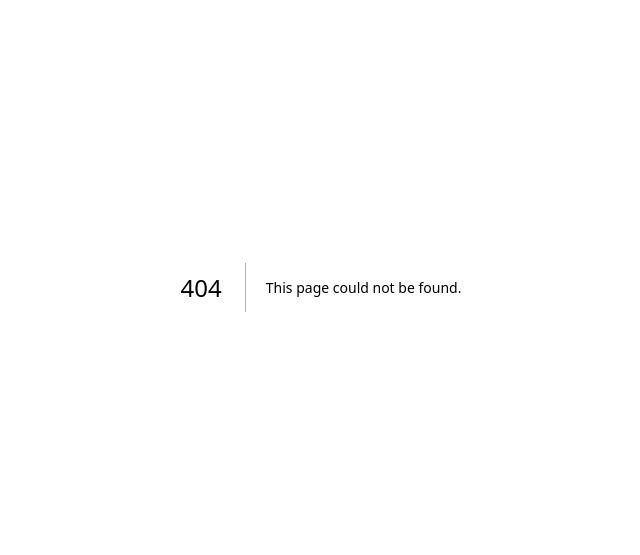
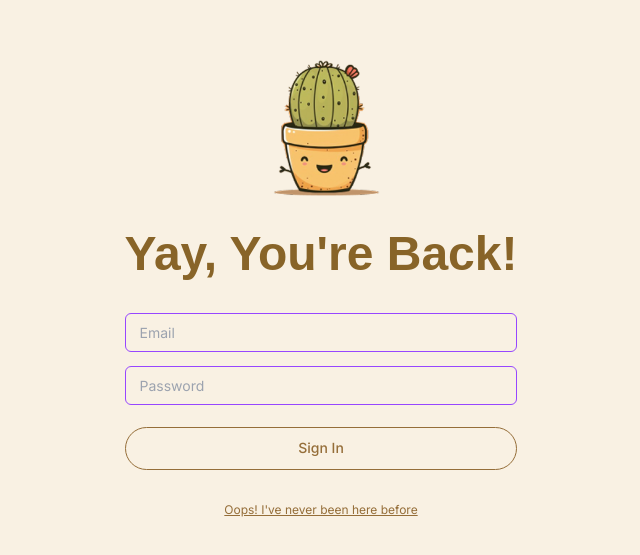
Before and after one commit to moisesdiazm/notes-taking, a Next.js app in the folder frontend/: page /login in a window 1280 px wide. Before the commit this address had no page. Shown: the part 113-668 px from the top of the page, without its empty margins (319-959 px from the left). Built offline with nearby package versions, Linux system fonts and the light colour scheme; no server answers; a web font is replaced by a local one.

Commit message:
fix: signup/signin ui logic was missing

```diff
--- /dev/null
+++ b/frontend/app/login/page.tsx
@@ -0,0 +1,5 @@
+import LoginPage from '@/components/LoginPage'
+
+export default function Page() {
+  return <LoginPage mode="signin" />
+}
--- a/frontend/app/page.tsx
+++ b/frontend/app/page.tsx
@@ -1,5 +1,5 @@
-import LoginPage from '@/components/LoginPage'
+import { redirect } from 'next/navigation'
 
 export default function Page() {
-  return <LoginPage />
+  redirect('/login')
 }
--- /dev/null
+++ b/frontend/app/signup/page.tsx
@@ -0,0 +1,5 @@
+import LoginPage from '@/components/LoginPage'
+
+export default function Page() {
+  return <LoginPage mode="signup" />
+}
--- a/frontend/components/LoginPage.tsx
+++ b/frontend/components/LoginPage.tsx
@@ -7,18 +7,12 @@ import catImg from '@/app/img/cat.png'
 import plantImg from '@/app/img/plant.png'
 import { login, setTokens, getAccessToken } from '@/lib/api'
 
-type LoginVariant = 'new-friend' | 'returning'
+type Mode = 'signin' | 'signup'
 
-function pickVariant(): LoginVariant {
-  return Math.random() < 0.5 ? 'new-friend' : 'returning'
-}
-
-export default function LoginPage() {
+export default function LoginPage({ mode = 'signin' }: { mode?: Mode }) {
   const router = useRouter()
-  const [variant, setVariant] = useState<LoginVariant>('new-friend')
 
   useEffect(() => {
-    setVariant(pickVariant())
     if (getAccessToken()) {
       router.replace('/dashboard')
     }
@@ -29,9 +23,9 @@ export default function LoginPage() {
   const [error, setError] = useState<string | null>(null)
   const [loading, setLoading] = useState(false)
 
-  const isNewFriend = variant === 'new-friend'
+  const isSignUp = mode === 'signup'
 
-  async function handleSignIn(e: React.FormEvent) {
+  async function handleSubmit(e: React.FormEvent) {
     e.preventDefault()
     setError(null)
     setLoading(true)
@@ -46,21 +40,17 @@ export default function LoginPage() {
     }
   }
 
-  function toggleVariant() {
-    setVariant((v) => (v === 'new-friend' ? 'returning' : 'new-friend'))
-  }
-
   return (
     <div className="min-h-screen w-full bg-cream flex items-center justify-center">
       <div className="flex justify-center w-full max-w-[50rem]">
         <div className="flex flex-col justify-center px-16 gap-8">
-          <CharacterBadge isNewFriend={isNewFriend} />
+          <CharacterBadge isSignUp={isSignUp} />
 
           <h1 className="m-0 font-serif font-bold text-5xl leading-[1.1] text-title-brown">
-            {isNewFriend ? 'Yay, New Friend!' : "Yay, You're Back!"}
+            {isSignUp ? 'Yay, New Friend!' : "Yay, You're Back!"}
           </h1>
 
-          <form onSubmit={handleSignIn} className="flex flex-col gap-[14px]">
+          <form onSubmit={handleSubmit} className="flex flex-col gap-[14px]">
             <input
               type="email"
               value={email}
@@ -83,15 +73,17 @@ export default function LoginPage() {
               disabled={loading}
               className="w-full h-[43px] mt-2 border border-accent-brown rounded-full bg-transparent font-sans text-sm font-medium text-accent-brown cursor-pointer transition-opacity hover:opacity-70 disabled:opacity-50"
             >
-              {loading ? 'Signing in…' : 'Sign In'}
+              {loading
+                ? isSignUp ? 'Signing up…' : 'Signing in…'
+                : isSignUp ? 'Sign Up' : 'Sign In'}
             </button>
           </form>
 
           <span
-            onClick={toggleVariant}
+            onClick={() => router.push(isSignUp ? '/login' : '/signup')}
             className="font-sans text-xs text-accent-brown underline cursor-pointer select-none text-center"
           >
-            {isNewFriend ? "We're already friends!" : "Oops! I've never been here before"}
+            {isSignUp ? "We're already friends!" : "Oops! I've never been here before"}
           </span>
         </div>
       </div>
@@ -99,14 +91,12 @@ export default function LoginPage() {
   )
 }
 
-function CharacterBadge({ isNewFriend }: { isNewFriend: boolean }) {
+function CharacterBadge({ isSignUp }: { isSignUp: boolean }) {
   return (
-    <div
-      className="flex flex-col justify-center gap-2"
-    >
+    <div className="flex flex-col justify-center gap-2">
       <Image
-        src={isNewFriend ? catImg : plantImg}
-        alt={isNewFriend ? 'cat' : 'plant'}
+        src={isSignUp ? catImg : plantImg}
+        alt={isSignUp ? 'cat' : 'plant'}
         className="object-contain"
         style={{ maxHeight: '140px', width: 'auto' }}
       />
```
Also changed, not shown: 1 other file (tests, documents, lock files or other folders).
